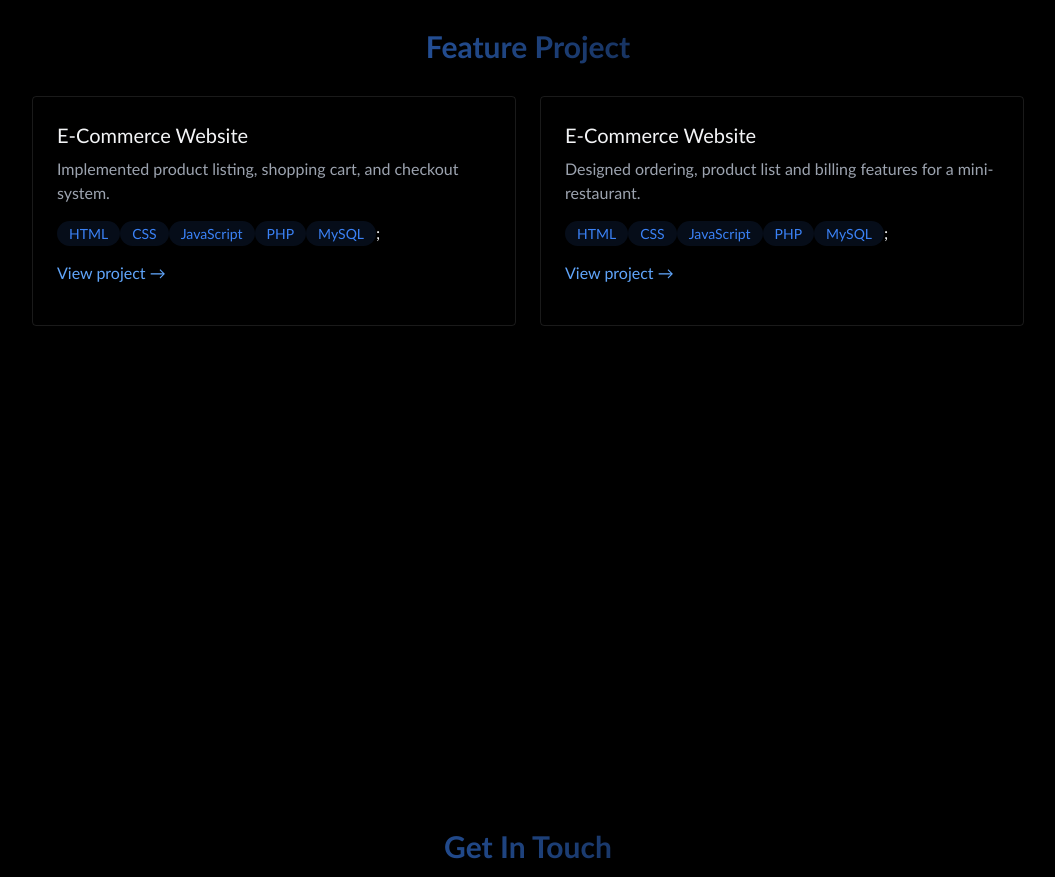
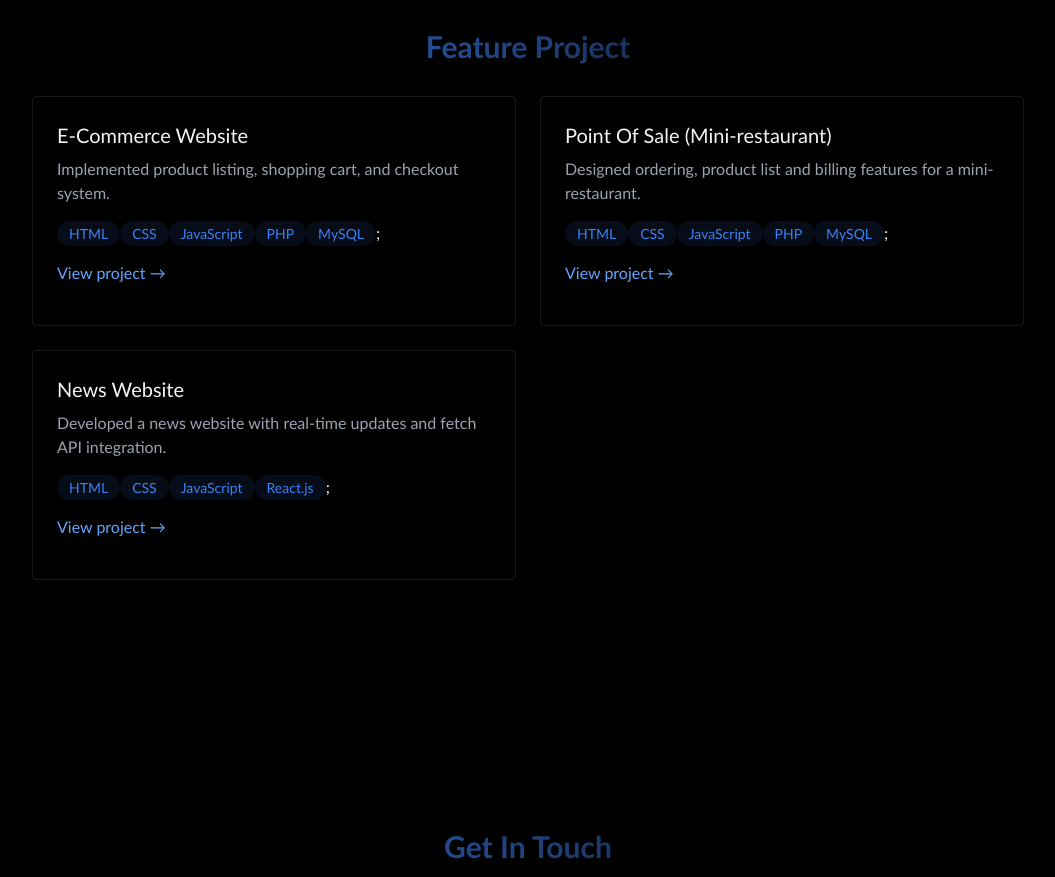
Before and after one commit to MrrMiroTa/sophors-profolio, a React (Vite) app: page / in a window 1280 px wide. Shown: the part 1920-2797 px from the top of the page, without its empty margins (112-1167 px from the left). Built offline with nearby package versions, Linux system fonts and the light colour scheme.

Commit message:
fix config.js

```diff
--- a/src/App.jsx
+++ b/src/App.jsx
@@ -7,6 +7,7 @@ import Home from "./components/sections/Home";
 import About from "./components/sections/About";
 import Project from "./components/sections/Project";
 import Contact from "./components/sections/Contact";
+import Footer from "./components/sections/Footer";
 
 function App() {
   const [isLoaded, setIsLoaded] = useState(false);
@@ -26,6 +27,7 @@ function App() {
         <About/>
         <Project/>
         <Contact/>
+        <Footer/>
       </div>
     </>
   );
--- /dev/null
+++ b/src/components/sections/Footer.jsx
@@ -0,0 +1,15 @@
+import React from 'react'
+
+function Footer() {
+    const owner  = ["Mrr. Phors"];
+  return (
+     <footer className="bg-[#0a192f] text-center py-4 border-t border-gray-700">
+        <p className="text-gray-400 text-sm">
+          © {new Date().getFullYear()} Create by{" "}
+          <span className="text-teal-400 font-medium">Mrr. Phors - Uzita</span>. All rights reserved.
+        </p>
+      </footer>
+  )
+}
+
+export default Footer
--- a/src/components/sections/Home.jsx
+++ b/src/components/sections/Home.jsx
@@ -10,7 +10,7 @@ function Home() {
       >
         <div className="text-center z-10  px-4">
           <h1 className="text-5xl md:text-7xl font-bold mb-6 bg-gradient-to-r from-blue-500 to-cyen-400 bg-clip-text text-transparent  leading-right">
-            Hi, I'm Uzita
+            Hi, I'm Doeun Sophors (UziTa)
           </h1>
 
           <p className="text-gray-400 text-lg mb-8 max-w-lg mx-auto">
--- a/src/components/sections/Project.jsx
+++ b/src/components/sections/Project.jsx
@@ -43,7 +43,7 @@ function Project() {
             </div>
           </div>
           <div className="p-6 rounded border border-white/10 hover:-translate-y-1 hover:border-blue-500/30 hover:shadow-[0_2px_8px_rgba(59,130,246,0.2)] transition-all">
-            <h3 className="text-xl ffont-bold mb-2">E-Commerce Website</h3>
+            <h3 className="text-xl ffont-bold mb-2">Point Of Sale (Mini-restaurant)</h3>
             <p className="text-gray-400 mb-4">
               Designed ordering, product list and billing features for a mini-restaurant.{" "}
             </p>
@@ -71,6 +71,35 @@ function Project() {
               </a>
             </div>
           </div>
+          <div className="p-6 rounded border border-white/10 hover:-translate-y-1 hover:border-blue-500/30 hover:shadow-[0_2px_8px_rgba(59,130,246,0.2)] transition-all">
+            <h3 className="text-xl ffont-bold mb-2">News Website</h3>
+            <p className="text-gray-400 mb-4">
+              Developed a news website with real-time updates and fetch API integration.
+            </p>
+            <div>
+              {["HTML", "CSS", "JavaScript", "React.js"].map(
+                (index, key) => (
+                  <span
+                    key={key}
+                    className="bg-blue-500/10 cursor-pointer text-blue-500 py-1 px-3 rounded-full text-sm hover:bg-blue-500/20
+                        hover:shadow-[0_2px_8px_rgba(59,130,2246,0.2)] transition"
+                  >
+                    {index}
+                  </span>
+                )
+              )}
+              ;
+            </div>
+            <div className="flex justify-between items-center">
+              <a
+                href="https://news-by-uzita.vercel.app/"
+                target="_blank"
+                className="text-blue-400 hover:text-blue-300 transition-colors my-4"
+              >
+                View project →
+              </a>
+            </div>
+          </div>
         </div>
       </div>
       </RevealOnScroll>
--- a/vite.config.js
+++ b/vite.config.js
@@ -4,5 +4,5 @@ import react from '@vitejs/plugin-react'
 // https://vite.dev/config/
 export default defineConfig({
   plugins: [react()],
-  base:"/sophors-profolio",
+  base: process.env.VITE_BASE_PATH || "/sophors-profolio",
 })
```
